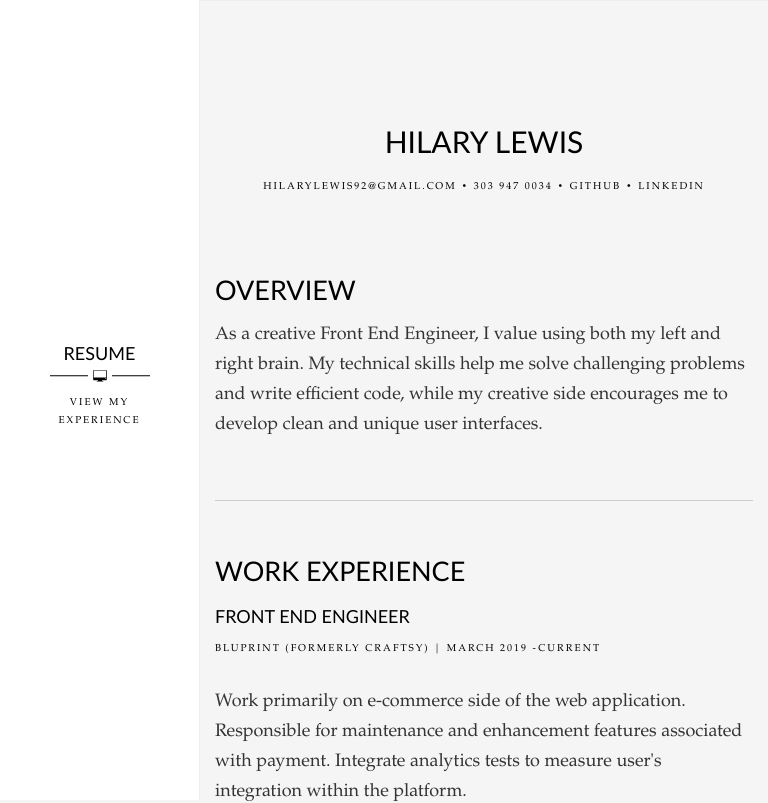
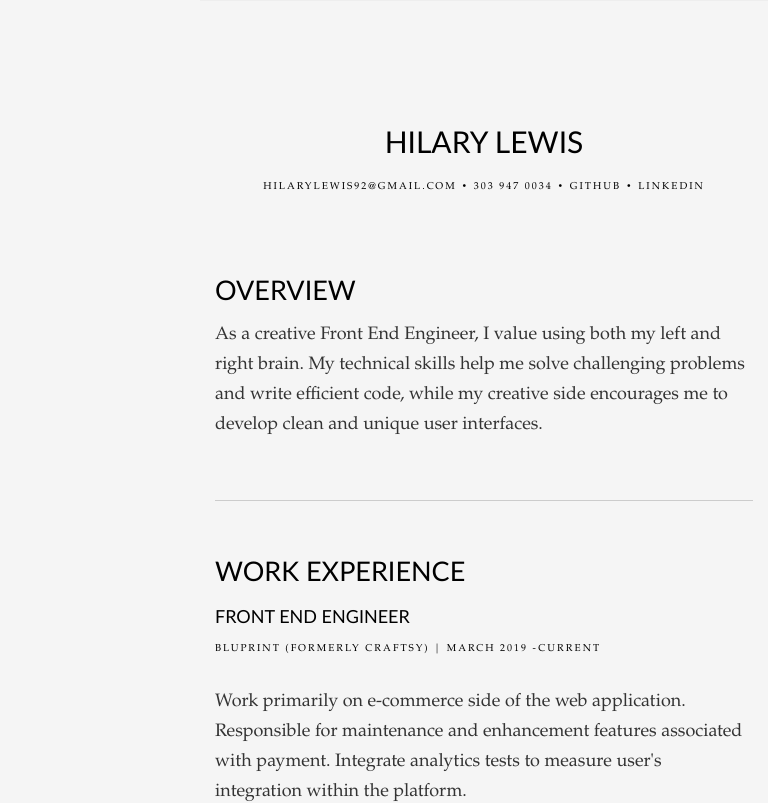
Before and after one commit to hilarylewis92/website, a React (Create React App) app: page / in a window 768 px wide. Shown: the top 803 px of the page. Built offline with nearby package versions, Linux system fonts and the light colour scheme.

Commit message:
Fix hide sidebar

```diff
--- a/src/styles/Sidebar.css
+++ b/src/styles/Sidebar.css
@@ -7,16 +7,15 @@
     width: 200px;
     background-color: #fff;
     border-right: 1px solid #eee;
-    transform: translateX(-100%);
+    transform: translateX(0%);
     transition: 1s transform cubic-bezier(0.86, 0, 0.07, 1);
+    z-index: 9999;
+    display: block
 }
 
-@media (min-width: 768px) {
+@media (max-width: 768px) {
     .menu {
-        display: block;
-        transform: translateX(0%);
-        transition: none;
-        z-index: 9999;
+        display: none;
     }
 }
 
```
